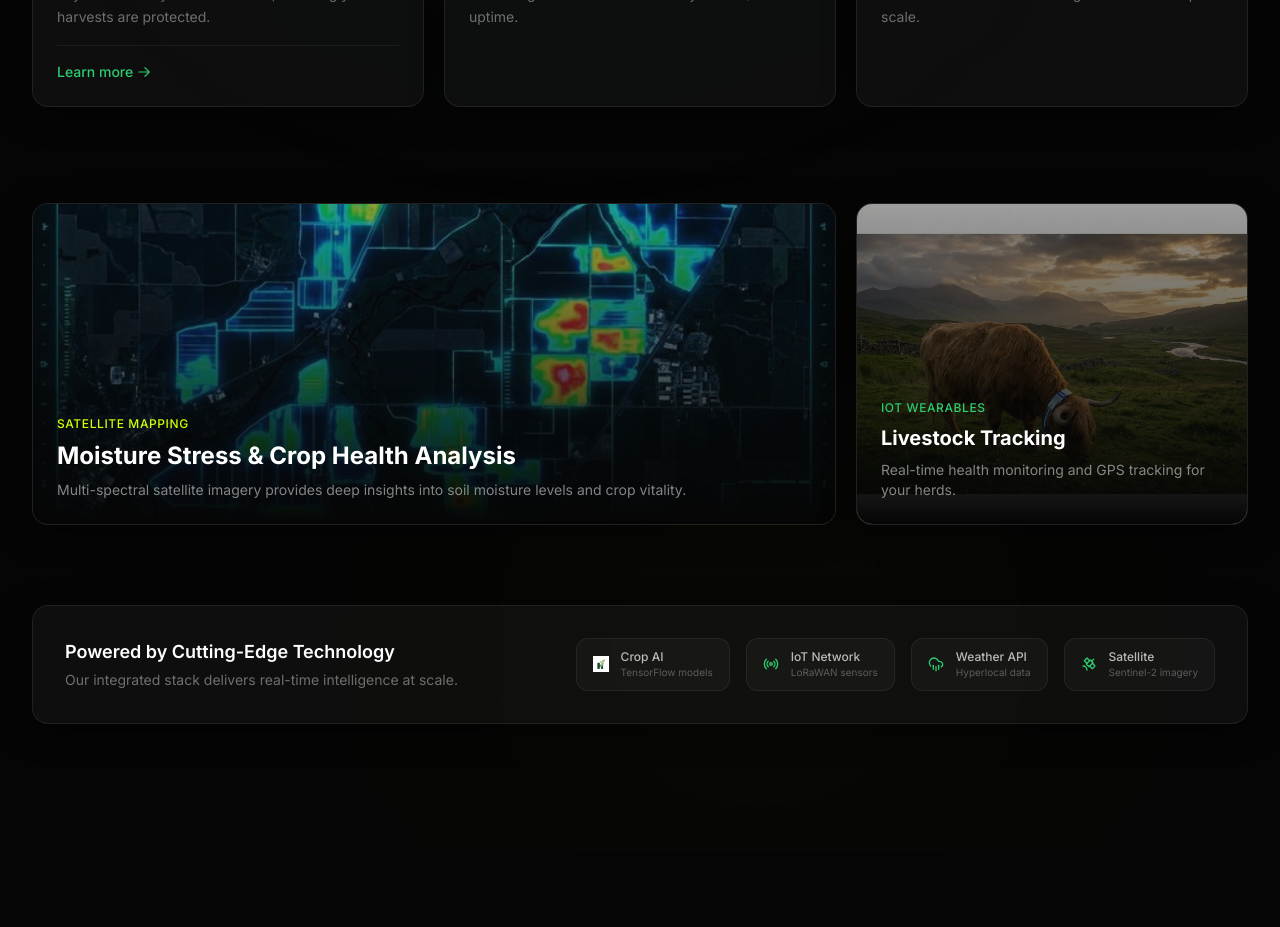
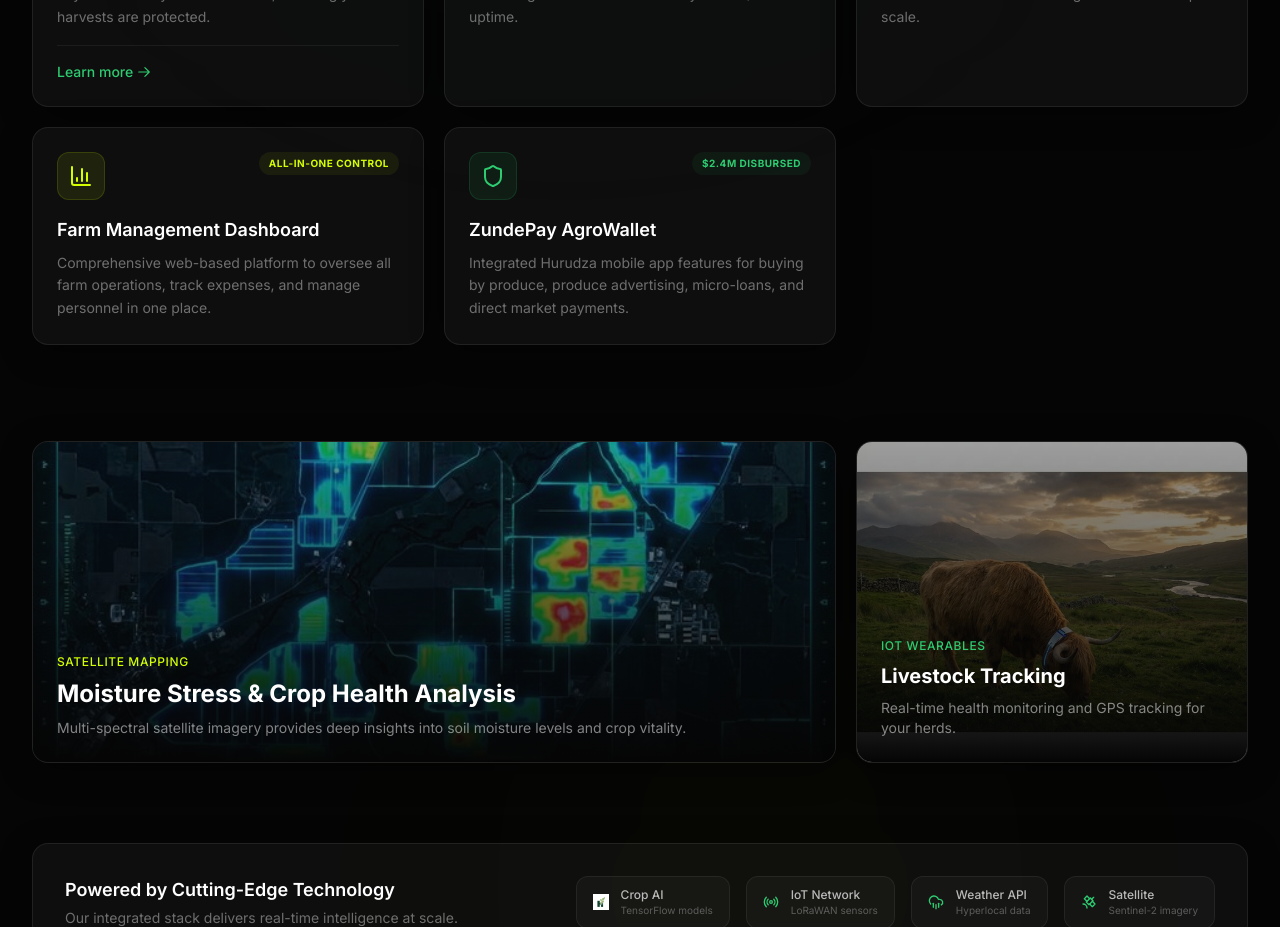
Before and after one commit to ThulaniTheProgrammer/Hurudzaii, a React (Vite) app: page / in a window 1280 px wide. Shown: the part 1940-2867 px from the top of the page. Built offline with nearby package versions, Linux system fonts and the light colour scheme.

Commit message:
feat: restore Farm Management and ZundePay features alongside audience variations

```diff
--- a/src/components/agritech/FeaturesSection.tsx
+++ b/src/components/agritech/FeaturesSection.tsx
@@ -27,6 +27,20 @@ const features = [
     title: 'For Businesses',
     description: 'Scale your agribusiness with AI-driven insights. Mitigate supply chain risks using predictive disease detection and localized intelligence at an enterprise scale.',
     stat: 'Enterprise Ready',
+    color: '#2ECC71',
+  },
+  {
+    icon: BarChart3,
+    title: 'Farm Management Dashboard',
+    description: 'Comprehensive web-based platform to oversee all farm operations, track expenses, and manage personnel in one place.',
+    stat: 'All-in-One Control',
+    color: '#D4FF00',
+  },
+  {
+    icon: Shield,
+    title: 'ZundePay AgroWallet',
+    description: 'Integrated Hurudza mobile app features for buying by produce, produce advertising, micro-loans, and direct market payments.',
+    stat: '$2.4M Disbursed',
     color: '#2ECC71',
   },
 ];
```
